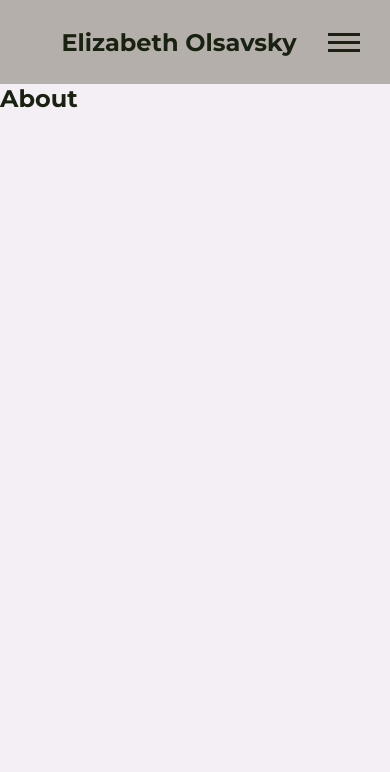
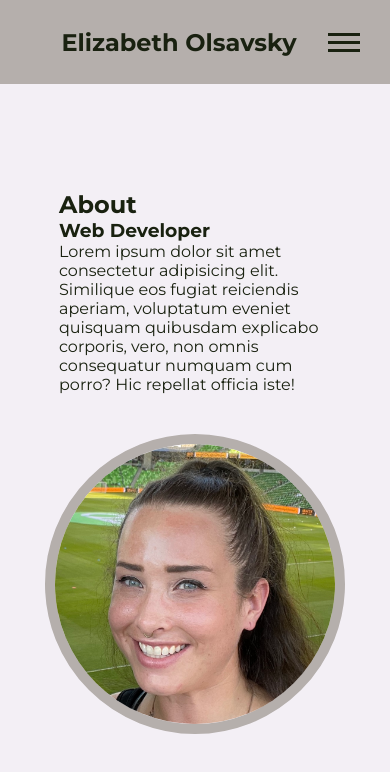
Before and after one commit to elizabetholsavsky/portfolio, a React (Create React App) app: page / in a window 390 px wide. Shown: the top 772 px of the page. Built offline with nearby package versions, Linux system fonts and the light colour scheme.

Commit message:
added lorem text to format about area with flex, created img folder in src folder for optimization, adjusted flex properties to make about page responsive, adjusted flex properties of footer that were affected (change to flex colum so footer items are listed)

```diff
--- a/src/components/Nav/Nav.css
+++ b/src/components/Nav/Nav.css
@@ -1,4 +1,10 @@
 @import '../../App.css';
+
+header {
+    display: flex;
+    align-items: center;
+    justify-content: center;
+}
 
 .navbar {
     background-color: var(--primary);
@@ -11,6 +17,7 @@
     display: flex;
     justify-content: space-between;
     margin-bottom: 0;
+    max-width: 1100px;
 }
 
 .nav-menu {
--- /dev/null
+++ b/src/components/ScrollContainer/About/About.css
@@ -0,0 +1,22 @@
+.container {
+    display: flex;
+    width: 80%;
+    max-width: 1000px;
+    align-items: center;
+    justify-content: center;
+    flex-wrap: wrap;
+}
+
+.about-text {
+    max-width: 450px;
+    min-width: 250px;
+    padding: 20px;
+}
+
+.profile-picture img {
+    height: 300px;
+    width: auto;
+    border-radius: 50%;
+    border: 10px solid var(--primary);
+    margin: 20px;
+}
--- a/src/components/ScrollContainer/About/About.js
+++ b/src/components/ScrollContainer/About/About.js
@@ -1,8 +1,21 @@
+import './About.css'
+import ProfilePicture from '../images/Elizabeth.jpg'
+
 const About = () => {
-  return (
-    <section id="about">
-      <h2> About </h2>
+    return (
+        <section id="about">
+            <div className="container">
+                <div className="about-text">
+                    <h2>About</h2>
+                    <h3>Web Developer</h3>
+                    <p>Lorem ipsum dolor sit amet consectetur adipisicing elit. Similique eos fugiat reiciendis aperiam, voluptatum eveniet quisquam quibusdam explicabo corporis, vero, non omnis consequatur numquam cum porro? Hic repellat officia iste!</p>
+                </div>
+
+                <div className='profile-picture'>
+                    <img src={ProfilePicture} alt="Elizabeth Olsavsky" className='elizabeth'/>
+                </div>
+            </div>
     </section>
-  )
+)
 }
 export default About
--- a/src/components/ScrollContainer/Footer/Footer.css
+++ b/src/components/ScrollContainer/Footer/Footer.css
@@ -1,9 +1,13 @@
 @import url('https://fonts.googleapis.com/css2?family=Montserrat:wght@400;700&display=swap');
 
-footer {
+#footer {
     background-color: var(--primary);
     width: 100%;
     text-align: center;
+    display: flex;
+    flex-direction: column;
+    align-items: center;
+    flex-wrap: wrap;
 }
 
 footer a {
@@ -11,6 +15,7 @@ footer a {
     text-decoration: none;
     margin: 10px;
     padding: 5px;
+
 }
 
 .copyright {
--- a/src/components/ScrollContainer/ScrollContainer.css
+++ b/src/components/ScrollContainer/ScrollContainer.css
@@ -13,4 +13,7 @@
 section {
     height: 100%;
     scroll-snap-align: start;
+    display: flex;
+    align-items: center;
+    justify-content: center;
 }
```
Also changed, not shown: src/components/ScrollContainer/images/Elizabeth.jpg (added).
